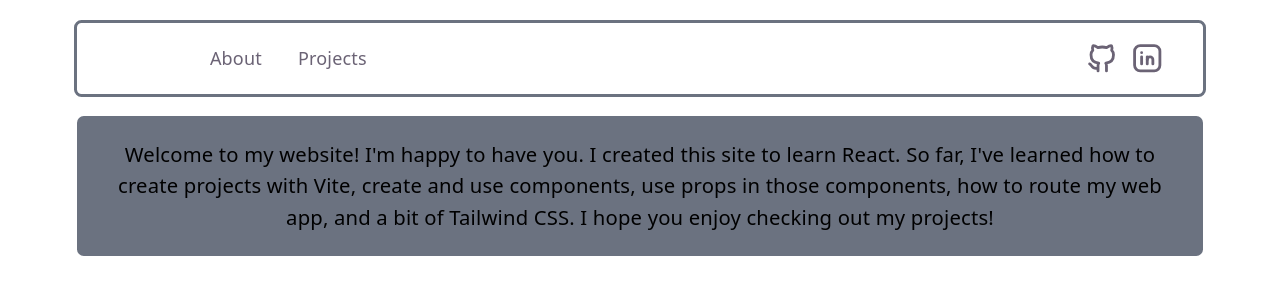
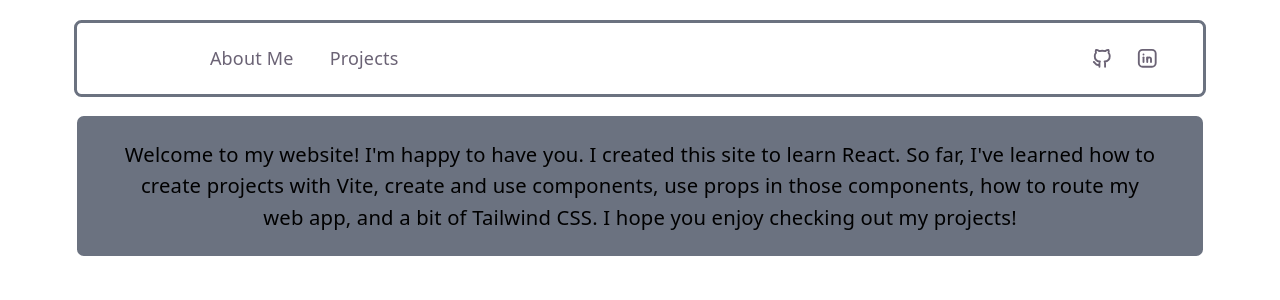
Before and after one commit to DaneMacFadden/danemacfaddenca, a React (Vite) app: page / in a window 1280 px wide. Shown: the top 300 px of the page. Built offline with nearby package versions, Linux system fonts and the light colour scheme.

Commit message:
Added button component and updated About.tsx blurb

```diff
--- a/src/components/About.tsx
+++ b/src/components/About.tsx
@@ -1,9 +1,12 @@
 import Textbox from "./Textbox"
+import Button from "./Button"
 
 function About() {
   return (
     <>
-      <Textbox>About</Textbox>
+      <Textbox>This section contains a bit about me and my hobbies outside of computer science so you can get to know me! I'm an avid amateur astronomer. I even published an astronomy paper while I was in university.
+        <Button>Click this button to see my paper!</Button>
+      </Textbox>
     </>
   )
 }
--- /dev/null
+++ b/src/components/Button.tsx
@@ -0,0 +1,11 @@
+interface ButtonProps {
+    children: React.ReactNode
+}
+
+function Button({ children }: ButtonProps) {
+  return (
+    <button className="mix-blend-normal bg-orange-800 rounded-lg p-2 m-2">{ children }</button>
+  )
+}
+
+export default Button
--- a/src/components/Tabbar.tsx
+++ b/src/components/Tabbar.tsx
@@ -1,5 +1,4 @@
 import { NavLink } from "react-router-dom"
-import { FiGithub } from "react-icons/fi";
 import { TbBrandLinkedin } from "react-icons/tb";
 import { TbBrandGithub } from "react-icons/tb";
 
@@ -16,7 +15,7 @@ function Tabbar() {
           <li>
             <NavLink to="/About" className={({ isActive }) =>
               `inline-block transform transition-all duration-300 hover:scale-150 cursor-pointer ${isActive ? 'text-white' : 'text-heading focus:text-white'}`
-            }>About</NavLink>
+            }>About Me</NavLink>
           </li>
           <li>
             <NavLink to="/Projects" className={({ isActive }) =>
@@ -30,7 +29,7 @@ function Tabbar() {
             href="https://github.com/danemacfadden"
             target="_blank"
             rel="noreferrer"
-            className="transition-all duration-300 hover:scale-150 text-heading scale-150 hover:text-white"
+            className="transition-all hover:scale-150 text-heading hover:text-white"
             aria-label="GitHub"
           >
             <TbBrandGithub />
@@ -40,7 +39,7 @@ function Tabbar() {
             href="https://www.linkedin.com/in/danemacfadden"
             target="_blank"
             rel="noreferrer"
-            className="transition-all duration-300 hover:scale-150 text-heading scale-150 hover:text-white"
+            className="transition-all hover:scale-150 text-heading hover:text-white"
             aria-label="LinkedIn"
           >
             <TbBrandLinkedin />
--- a/src/components/Textbox.tsx
+++ b/src/components/Textbox.tsx
@@ -1,11 +1,11 @@
 interface TextboxProps {
-    children: string
+    children: React.ReactNode
 }
 
 function Textbox({ children }: TextboxProps) {
     return (
         <div className="rounded-md bg-gray-500">
-            <p className="text-black mx-5 text-sm md:text-base lg:text-lg my-5">{ children }</p>
+            <p className="text-black mx-10 text-sm md:text-base lg:text-lg my-5">{ children }</p>
         </div>
     )
 }
```
